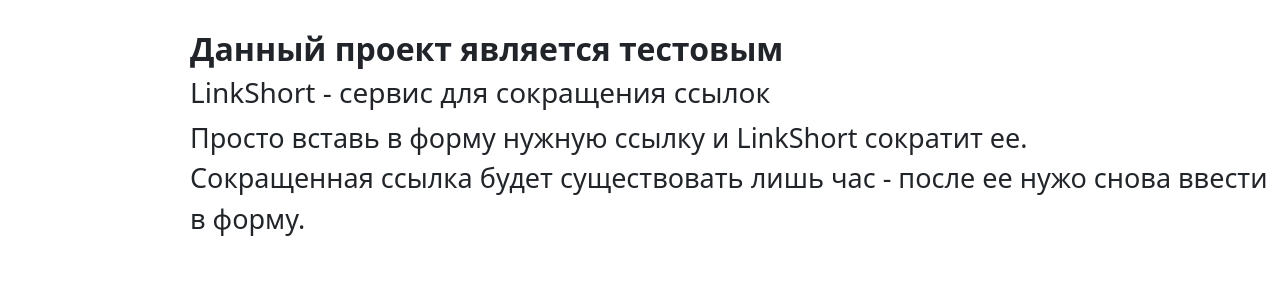
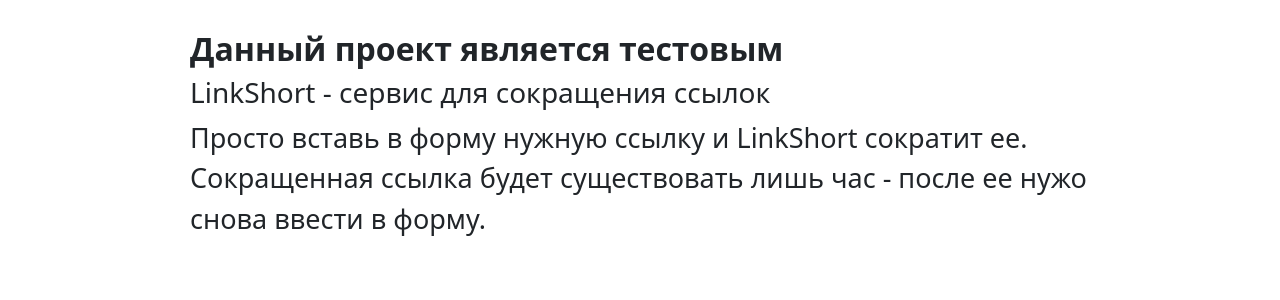
Before and after one commit to baevres/linkshort, a Django app: page /about/ in a window 1280 px wide. Shown: the part 50-350 px from the top of the page. Run offline with Django 3.2, Linux system fonts and the light colour scheme.

Commit message:
Update styles.css

```diff
--- a/static/main/css/styles.css
+++ b/static/main/css/styles.css
@@ -54,6 +54,12 @@
 }
 
 
+.last-urls{
+    margin-top: 15px;
+}
+
+
+
 
 .url-page {
     font-size: 27px;
@@ -76,7 +82,7 @@
 
 .about-page {
     font-size: 27px;
-    margin: 30px 0 0 190px;
+    margin: 30px 120px 0 190px;
 }
 
 .about-page p {
```
